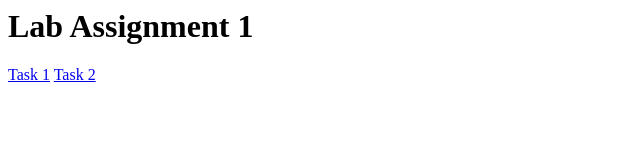
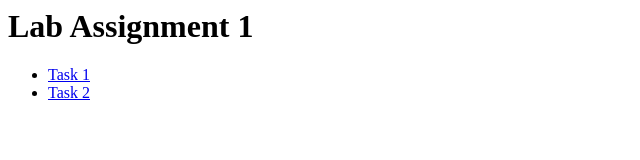
Before and after one commit to JMGillum/JMGillum.github.io, a plain HTML site: page index.html in a window 1280 px wide. Shown: the whole page, without its empty margins (0-640 px from the left). Drawn offline with Linux system fonts and the light colour scheme.

Commit message:
Update index.html

```diff
--- a/index.html
+++ b/index.html
@@ -1,7 +1,9 @@
 <html>
   <body>
     <h1>Lab Assignment 1</h1>
-    <a href="https://jmgillum.github.io/hello-world/index.html">Task 1</a>
-    <a href="https://jmgillum.github.io/portfolio/index.html">Task 2</a>
+    <ul>
+      <li><a href="https://jmgillum.github.io/hello-world/index.html">Task 1</a></li>
+      <li><a href="https://jmgillum.github.io/portfolio/index.html">Task 2</a></li>
+    </ul>
   </body>
 </html>
```
